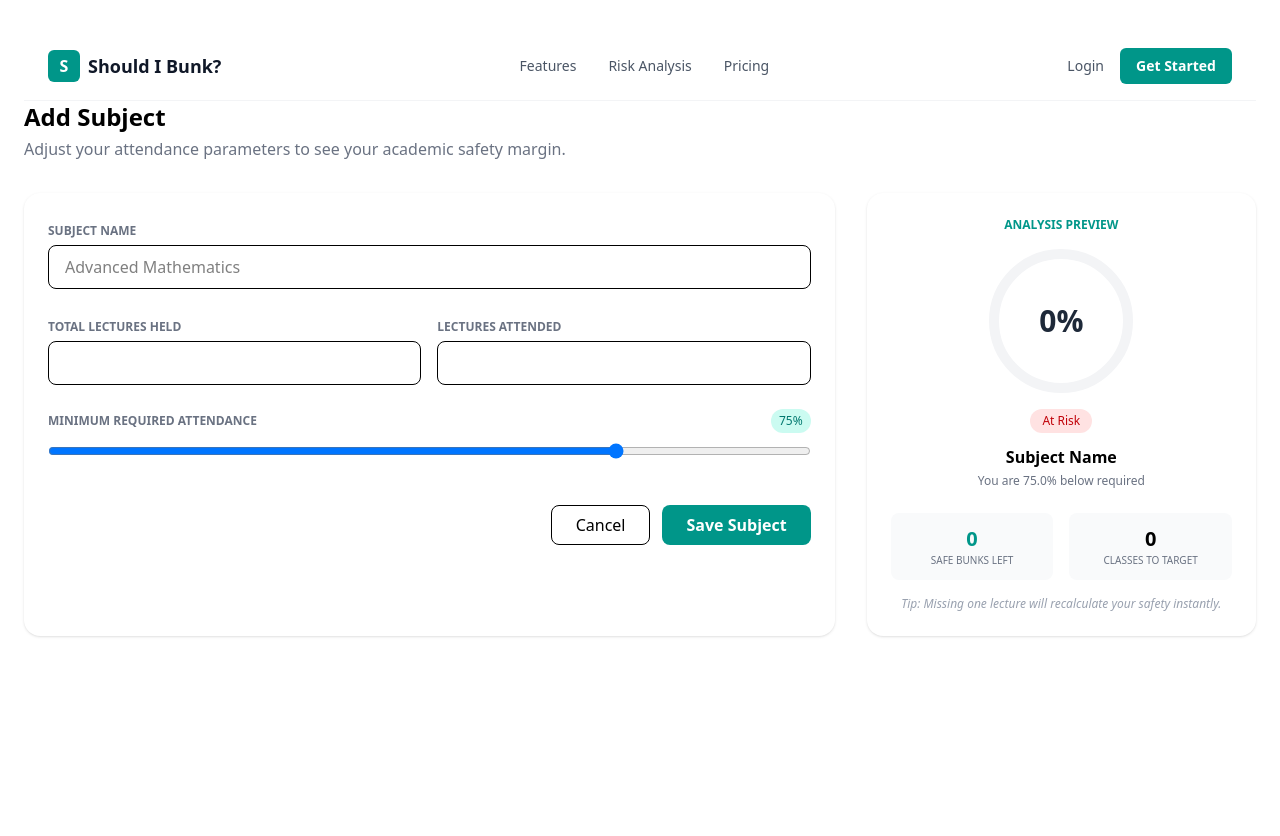
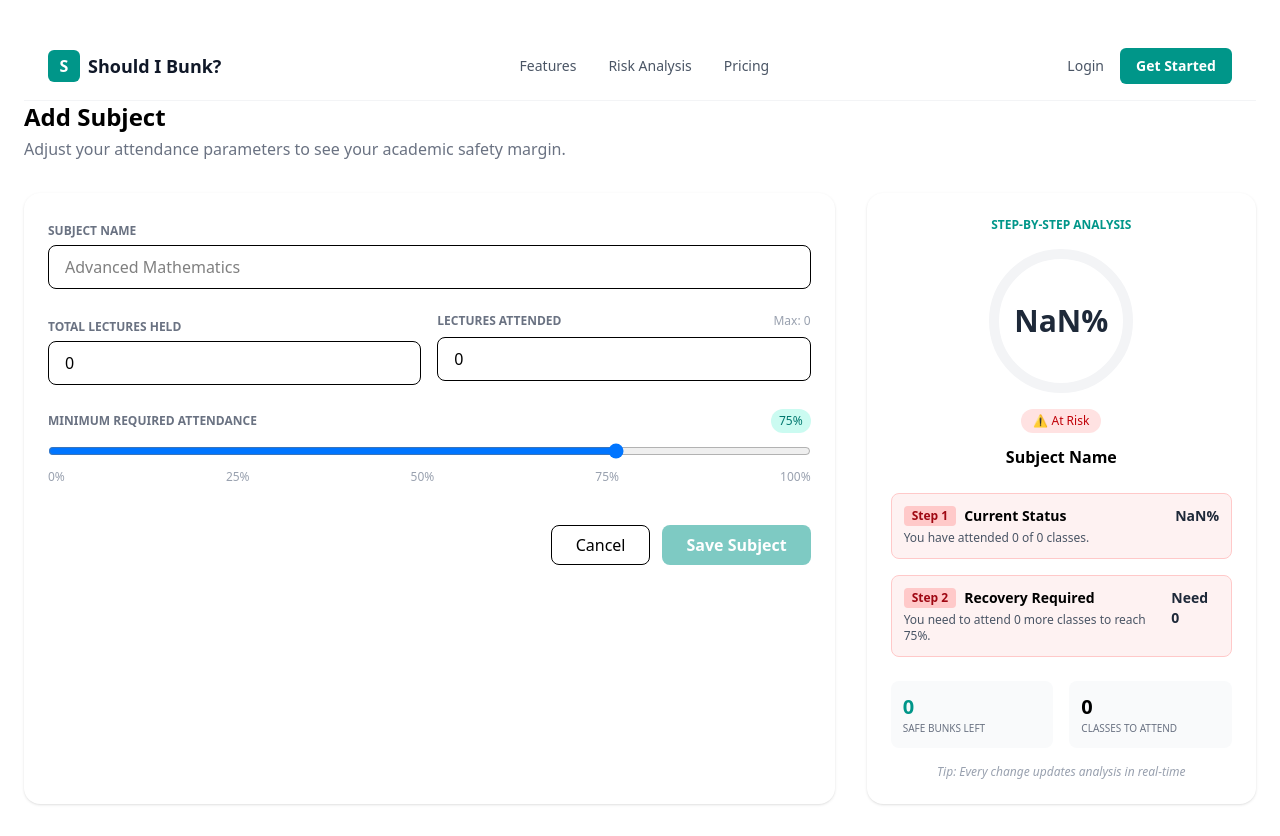
Before and after one commit to devvspark/should-i-bunk, a React (Vite) app in the folder frontend/: page /subjects/add in a window 1280 px wide. Before the commit the page ends 800 px from the top, so only its background shows below. Built offline with nearby package versions, Linux system fonts and the light colour scheme.

Commit message:
sidebar navigation

```diff
--- a/frontend/src/pages/subjects/AddSubject.jsx
+++ b/frontend/src/pages/subjects/AddSubject.jsx
@@ -1,8 +1,3 @@
-
-
-
-
-
 
 
 import { useState, useMemo } from "react";
@@ -10,9 +5,9 @@ import { useNavigate } from "react-router-dom";
 import axiosInstance from "../../utils/axiosInstance";
 import Navbar from "../../components/landingpage/Navbar";
 import toast from "react-hot-toast";
+
 export default function AddSubject() {
   const navigate = useNavigate();
-
 
   const [form, setForm] = useState({
     name: "",
@@ -23,34 +18,208 @@ export default function AddSubject() {
 
   const [loading, setLoading] = useState(false);
   const [error, setError] = useState("");
+  const isInvalid = form.attendedClasses > form.totalClasses ;
 
   const handleChange = (e) => {
-    setForm({ ...form, [e.target.name]: e.target.value });
+    const { name, value } = e.target;
+
+    // Reset error on change
+    setError("");
+
+    // Handle text input for subject name
+    if (name === "name") {
+      setForm({
+        ...form,
+        [name]: value
+      });
+      return;
+    }
+
+    const num = Number(value);
+
+    // If it's not a valid number for other fields, return
+    if (Number.isNaN(num)) return;
+
+    // Rule 1: totalClasses must be at least 0
+    if (name === "totalClasses" && num < 0) {
+      setError("Total lectures must be at least 0");
+      return;
+    }
+
+    // Rule 2: Ensure attendedClasses never exceeds totalClasses
+    if (name === "attendedClasses") {
+      const maxAllowed = form.totalClasses || 0;
+      const finalValue = Math.min(num, maxAllowed);
+
+      setForm({
+        ...form,
+        [name]: finalValue
+      });
+      return;
+    }
+
+    // Rule 3: When totalClasses is reduced below attendedClasses, adjust attendedClasses
+    if (name === "totalClasses" && num < form.attendedClasses) {
+      setForm({
+        ...form,
+        totalClasses: num,
+        attendedClasses: num, // Auto-adjust attended to match new total
+      });
+      return;
+    }
+
+    // Rule 4: Handle minPercentage (slider)
+    if (name === "minPercentage") {
+      setForm({
+        ...form,
+        [name]: Math.min(100, Math.max(0, num)) // Clamp between 0-100
+      });
+      return;
+    }
+
+    // Default case for other numeric fields
+    setForm({
+      ...form,
+      [name]: num
+    });
   };
 
-  /* 🔢 Live percentage calculation */
+  /* ================= LIVE PREVIEW USING useMemo ================= */
   const percentage = useMemo(() => {
-    if (!form.totalClasses) return 0;
+    if (isInvalid) return 0;
     return ((form.attendedClasses / form.totalClasses) * 100).toFixed(1);
-  }, [form]);
+  }, [form, isInvalid]);
 
   const isSafe = percentage >= form.minPercentage;
 
+  const safeBunksLeft = useMemo(() => {
+    if (isInvalid) return 0;
+
+    let tempTotal = form.totalClasses;
+    let bunks = 0;
+
+    while (
+      ((form.attendedClasses / (tempTotal + 1)) * 100) >= form.minPercentage
+    ) {
+      tempTotal++;
+      bunks++;
+    }
+
+    return bunks;
+  }, [form, isInvalid]);
+
+  const classesToTarget = useMemo(() => {
+    if (isInvalid) return 0;
+
+    let target = 0;
+    while (
+      ((form.attendedClasses + target) /
+        (form.totalClasses + target)) *
+        100 <
+      form.minPercentage
+    ) {
+      target++;
+    }
+
+    return target;
+  }, [form, isInvalid]);
+
+  const stepByStepAnalysis = useMemo(() => {
+    if (isInvalid) return [];
+
+    const steps = [];
+    const currentPercentage = percentage;
+    const targetPercentage = form.minPercentage;
+
+    // Current status
+    steps.push({
+      step: 1,
+      title: "Current Status",
+      description: `You have attended ${form.attendedClasses} of ${form.totalClasses} classes.`,
+      value: `${currentPercentage}%`,
+      status: isSafe ? "safe" : "warning"
+    });
+
+    // Bunk analysis
+    if (isSafe) {
+      steps.push({
+        step: 2,
+        title: "Bunk Safety",
+        description: `You can bunk up to ${safeBunksLeft} more classes while staying above ${targetPercentage}%.`,
+        value: `+${safeBunksLeft} classes`,
+        status: "safe"
+      });
+
+      // Show what happens after bunking 1 class
+      if (safeBunksLeft > 0) {
+        const newPercentage = ((form.attendedClasses) / (form.totalClasses + 1) * 100).toFixed(1);
+        steps.push({
+          step: 3,
+          title: "After bunking 1 class",
+          description: `Total: ${form.totalClasses + 1}, Attended: ${form.attendedClasses}`,
+          value: `${newPercentage}%`,
+          status: "info"
+        });
+      }
+    } else {
+      // Need to attend classes
+      steps.push({
+        step: 2,
+        title: "Recovery Required",
+        description: `You need to attend ${classesToTarget} more classes to reach ${targetPercentage}%.`,
+        value: `Need ${classesToTarget}`,
+        status: "warning"
+      });
+
+      // Show progress after attending required classes
+      if (classesToTarget > 0) {
+        const newPercentage = ((form.attendedClasses + classesToTarget) / (form.totalClasses + classesToTarget) * 100).toFixed(1);
+        steps.push({
+          step: 3,
+          title: "After attending required classes",
+          description: `Total: ${form.totalClasses + classesToTarget}, Attended: ${form.attendedClasses + classesToTarget}`,
+          value: `${newPercentage}%`,
+          status: "safe"
+        });
+      }
+    }
+
+    return steps;
+  }, [form, percentage, isSafe, safeBunksLeft, classesToTarget, isInvalid]);
+
+  /* ================= SAVE (BACKEND) ================= */
   const handleSubmit = async (e) => {
     e.preventDefault();
     setError("");
 
+    // Frontend validation
+    if (form.attendedClasses > form.totalClasses) {
+      setError("Attended lectures cannot exceed total lectures");
+      return;
+    }
+
+    if (form.totalClasses < 1) {
+      setError("Total lectures must be at least 1");
+      return;
+    }
+
+    if (!form.name.trim()) {
+      setError("Subject name is required");
+      return;
+    }
+
     try {
       setLoading(true);
+
       await axiosInstance.post("/subjects", {
         name: form.name,
         totalClasses: Number(form.totalClasses),
         attendedClasses: Number(form.attendedClasses),
         minPercentage: Number(form.minPercentage),
       });
-        toast.success("Subject added successfully!", { duration: 3000 });
+
+      toast.success("Subject added successfully!");
       navigate("/subjects");
-
     } catch (err) {
       setError(err.response?.data?.message || "Failed to add subject");
     } finally {
@@ -74,20 +243,20 @@ export default function AddSubject() {
           onSubmit={handleSubmit}
           className="lg:col-span-2 bg-white rounded-2xl shadow p-6 space-y-6"
         >
-          {/* Subject Name */}
           <div>
             <label className="text-xs font-semibold text-gray-500">
               SUBJECT NAME
             </label>
             <input
               name="name"
+              value={form.name}
               placeholder="Advanced Mathematics"
               className="w-full mt-1 h-11 px-4 border rounded-lg"
               onChange={handleChange}
+              required
             />
           </div>
 
-          {/* Numbers */}
           <div className="grid grid-cols-1 md:grid-cols-2 gap-4">
             <div>
               <label className="text-xs font-semibold text-gray-500">
@@ -96,25 +265,58 @@ export default function AddSubject() {
               <input
                 name="totalClasses"
                 type="number"
+                min="0"
+                value={form.totalClasses}
+                placeholder="Total Lectures"
                 className="w-full mt-1 h-11 px-4 border rounded-lg"
                 onChange={handleChange}
+                required
               />
             </div>
 
             <div>
+              <div className="flex justify-between items-center mb-1">
                 <label className="text-xs font-semibold text-gray-500">
                   LECTURES ATTENDED
                 </label>
+                <span className="text-xs text-gray-400">
+                  Max: {form.totalClasses || 0}
+                </span>
+              </div>
               <input
                 name="attendedClasses"
                 type="number"
-                className="w-full mt-1 h-11 px-4 border rounded-lg"
+                min="0"
+                max={form.totalClasses}
+                value={form.attendedClasses}
+                placeholder="Attended Lectures"
+                className={`w-full mt-1 h-11 px-4 border rounded-lg ${
+                  form.attendedClasses > form.totalClasses
+                    ? 'border-red-500 bg-red-50'
+                    : ''
+                }`}
                 onChange={handleChange}
               />
+              {form.totalClasses > 0 && (
+                <div className="mt-1 text-xs text-gray-500">
+                  <div className="flex items-center gap-2">
+                    <div className="flex-1 bg-gray-200 rounded-full h-1.5">
+                      <div
+                        className="bg-teal-600 h-1.5 rounded-full transition-all duration-300"
+                        style={{
+                          width: `${Math.min(100, (form.attendedClasses / form.totalClasses) * 100)}%`
+                        }}
+                      ></div>
+                    </div>
+                    <span>
+                      {form.attendedClasses} / {form.totalClasses}
+                    </span>
+                  </div>
+                </div>
+              )}
             </div>
           </div>
 
-          {/* Slider */}
           <div>
             <div className="flex justify-between items-center mb-2">
               <label className="text-xs font-semibold text-gray-500">
@@ -133,22 +335,28 @@ export default function AddSubject() {
               onChange={handleChange}
               className="w-full"
             />
+            <div className="flex justify-between text-xs text-gray-400 mt-1">
+              <span>0%</span>
+              <span>25%</span>
+              <span>50%</span>
+              <span>75%</span>
+              <span>100%</span>
+            </div>
           </div>
 
           {error && <p className="text-sm text-red-500">{error}</p>}
 
-          {/* Buttons */}
           <div className="flex justify-end gap-3 pt-4">
             <button
               type="button"
               onClick={() => navigate("/subjects")}
-              className="px-6 h-10 border rounded-lg"
+              className="px-6 h-10 border rounded-lg hover:bg-gray-50 transition-colors"
             >
               Cancel
             </button>
             <button
-              disabled={loading}
-              className="px-6 h-10 bg-teal-600 text-white font-semibold rounded-lg"
+              disabled={loading || isInvalid || !form.name.trim()}
+              className="px-6 h-10 bg-teal-600 text-white font-semibold rounded-lg disabled:opacity-50 disabled:cursor-not-allowed hover:bg-teal-700 transition-colors"
             >
               {loading ? "Saving..." : "Save Subject"}
             </button>
@@ -156,62 +364,80 @@ export default function AddSubject() {
         </form>
 
         {/* RIGHT ANALYSIS CARD */}
-        <div className="bg-white rounded-2xl shadow p-6 flex flex-col items-center text-center">
-          <p className="text-xs font-semibold text-teal-600 mb-4">
-            ANALYSIS PREVIEW
+        <div className="bg-white rounded-2xl shadow p-6">
+          <p className="text-xs font-semibold text-teal-600 mb-4 text-center">
+            STEP-BY-STEP ANALYSIS
           </p>
 
-          {/* Circular feel */}
+          <div className="mb-6 flex flex-col items-center">
             <div className="relative w-36 h-36 rounded-full border-[10px] border-gray-100 flex items-center justify-center mb-4">
               <span className="text-3xl font-black text-gray-800">
                 {percentage}%
               </span>
             </div>
 
-          <span
-            className={`px-3 py-1 text-xs rounded-full mb-3 ${
-              isSafe
-                ? "bg-green-100 text-green-700"
-                : "bg-red-100 text-red-700"
-            }`}
-          >
-            {isSafe ? "Safe Standing" : "At Risk"}
+            <span className={`px-3 py-1 text-xs rounded-full mb-3 ${
+              isSafe ? "bg-green-100 text-green-700" : "bg-red-100 text-red-700"
+            }`}>
+              {isSafe ? "✓ Safe Standing" : "⚠ At Risk"}
             </span>
 
             <h3 className="font-bold">{form.name || "Subject Name"}</h3>
-          <p className="text-xs text-gray-500 mt-1">
-            {isSafe
-              ? `You are ${(percentage - form.minPercentage).toFixed(
-                  1
-                )}% above your minimum`
-              : `You are ${(form.minPercentage - percentage).toFixed(
-                  1
-                )}% below required`}
-          </p>
+          </div>
 
-          <div className="grid grid-cols-2 gap-4 mt-6 w-full">
+          {/* Step-by-step analysis */}
+          <div className="space-y-4">
+            {stepByStepAnalysis.map((step) => (
+              <div
+                key={step.step}
+                className={`p-3 rounded-lg border ${
+                  step.status === 'safe' ? 'border-green-200 bg-green-50' :
+                  step.status === 'warning' ? 'border-red-200 bg-red-50' :
+                  'border-blue-200 bg-blue-50'
+                }`}
+              >
+                <div className="flex justify-between items-start">
+                  <div>
+                    <div className="flex items-center gap-2 mb-1">
+                      <span className={`text-xs font-semibold px-2 py-0.5 rounded ${
+                        step.status === 'safe' ? 'bg-green-200 text-green-800' :
+                        step.status === 'warning' ? 'bg-red-200 text-red-800' :
+                        'bg-blue-200 text-blue-800'
+                      }`}>
+                        Step {step.step}
+                      </span>
+                      <span className="text-sm font-semibold">{step.title}</span>
+                    </div>
+                    <p className="text-xs text-gray-600">{step.description}</p>
+                  </div>
+                  <span className="text-sm font-bold text-gray-800">{step.value}</span>
+                </div>
+              </div>
+            ))}
+          </div>
+
+          <div className="grid grid-cols-2 gap-4 mt-6">
             <div className="bg-gray-50 rounded-lg p-3">
               <p className="text-xl font-black text-teal-600">
-                {Math.max(
-                  0,
-                  Math.floor(
-                    (form.attendedClasses -
-                      (form.minPercentage / 100) * form.totalClasses) /
-                      (form.minPercentage / 100)
-                  )
-                )}
+                {safeBunksLeft}
               </p>
-              <p className="text-[10px] text-gray-500">SAFE BUNKS LEFT</p>
+              <p className="text-[10px] text-gray-500">
+                SAFE BUNKS LEFT
+              </p>
             </div>
 
             <div className="bg-gray-50 rounded-lg p-3">
-              <p className="text-xl font-black">0</p>
-              <p className="text-[10px] text-gray-500">CLASSES TO TARGET</p>
+              <p className="text-xl font-black">
+                {isSafe ? 0 : classesToTarget}
+              </p>
+              <p className="text-[10px] text-gray-500">
+                CLASSES TO ATTEND
+              </p>
             </div>
           </div>
 
-          <p className="text-xs text-gray-400 mt-4 italic">
-            Tip: Missing one lecture will recalculate your safety instantly.
+          <p className="text-xs text-gray-400 mt-4 italic text-center">
+            Tip: Every change updates analysis in real-time
           </p>
         </div>
       </div>
```
Also changed, not shown: frontend/src/components/dashboard/Sidebar.jsx (+40 -81 lines), 1 other file (tests, documents, lock files or other folders). Lines whose indentation alone changed are shown as unchanged.
